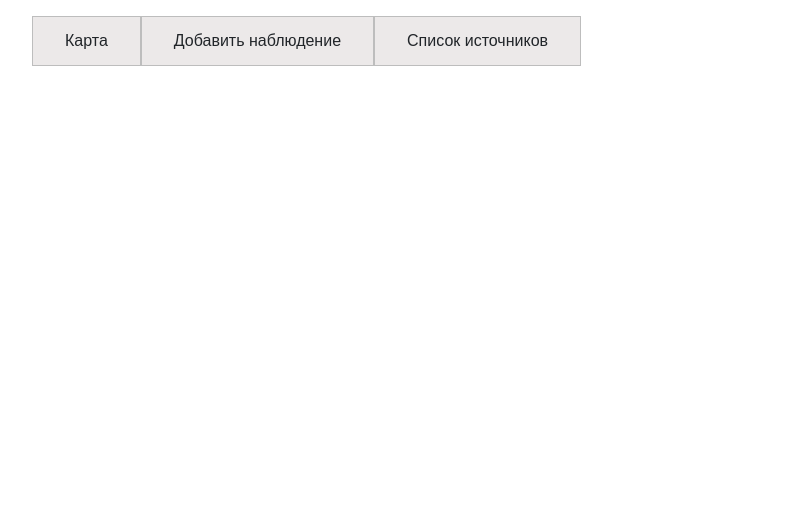
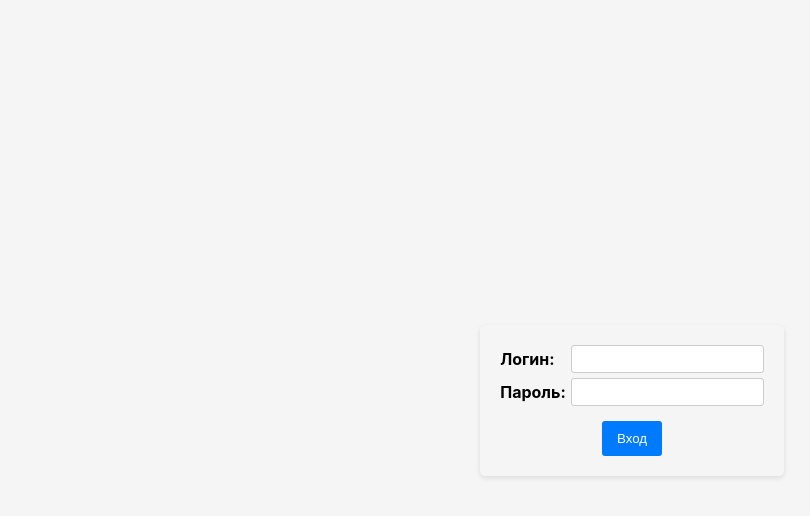
Before and after one commit to q1000treadz/lmnad_front, a React (Create React App) app: page /login in a window 1280 px wide. Shown: the top 516 px of the page, without its empty margins (8-818 px from the left). Built offline with nearby package versions, Linux system fonts and the light colour scheme.

Commit message:
feat: redesign

```diff
--- a/src/App.tsx
+++ b/src/App.jsx
@@ -9,9 +9,9 @@ import RecordUploadForm from './RecordUploadForm/RecordUploadForm';
 import DataUploader from './DataUploader/DataUploader';
 import { AppSectionEnum } from './App.enum';
 import SourcesList from './SourcesList/SourcesList';
-import { Link, Routes, Route, useNavigate } from 'react-router-dom';
+import { Routes, Route, useNavigate, Navigate  } from 'react-router-dom';
 import RecordsMap from './RecordsMap/RecordsMap';
-
+import Login from './Login/Login';
 // const App = () => {
 
 //   const [section, setSection] = useState(AppSectionEnum.MAP);
@@ -50,52 +50,56 @@ import RecordsMap from './RecordsMap/RecordsMap';
 //   </div>
 
 // )
-// };
+// };localStorage.getItem('token')
+const ProtectedRoute = ({ children }) => {
 
-function App() {
   const navigate = useNavigate()
-
-  return (
-    <div className="container">
-      <nav>
+  if (!localStorage.getItem('token')) {
+    // user is not authenticated
+    return <Navigate to="/login" />;
+  }
+  return <><nav>
         <ul>
-        <button className ="button-grey"  onClick={() => navigate("/map")}>Карта</button>
+        <button className ="button-grey" onClick={() => navigate("/map")}>Карта</button>
         <button className ="button-grey" onClick={() => navigate("/add")}>Добавить наблюдение</button>
         <button className ="button-grey" onClick={() => navigate("/sources")}>Список источников</button>
         </ul>
       </nav>
+      {children}</>;
+};
+function App() {
+
+
+  return (
+    <div className="container">
+
 
       {/* Defining routes path and rendering components as element */}
       <Routes>
-        <Route path="/" element={<RecordsMap />} />
-        <Route path="/map" element={<RecordsMap />} />
-        <Route path="/add" element={<DataUploader />} />
-        <Route path="/sources" element={<SourcesList />} />
+        <Route path="/login" element={<Login />} />
+        <Route  path="/" element={
+            <ProtectedRoute>
+              <RecordsMap />
+            </ProtectedRoute>
+          } />
+        <Route  path="/map"  element={
+            <ProtectedRoute>
+              <RecordsMap />
+            </ProtectedRoute>
+          } />
+        <Route  path="/add"  element={
+            <ProtectedRoute>
+              <DataUploader />
+            </ProtectedRoute>
+          } />
+        <Route  path="/sources"  element={
+            <ProtectedRoute>
+              <SourcesList />
+            </ProtectedRoute>
+          } />
       </Routes>
     </div>
   );
 }
 
-
-// function App() {
-//   return (
-//     <div className="App">
-//       <header className="App-header">
-//         <img src={logo} className="App-logo" alt="logo" />
-//         <p>
-//           Edit <code>src/App.tsx</code> and save to reload.
-//         </p>
-//         <a
-//           className="App-link"
-//           href="https://reactjs.org"
-//           target="_blank"
-//           rel="noopener noreferrer"
-//         >
-//           Learn React
-//         </a>
-//       </header>
-//     </div>
-//   );
-// }
-
 export default App;
--- /dev/null
+++ b/src/Login/Login.css
@@ -0,0 +1,44 @@
+.form-container {
+    display: flex;
+    justify-content: center;
+    align-items: center;
+    height: 100vh;
+    background-color: #f5f5f5;
+  }
+
+  .form {
+    display: flex;
+    flex-direction: column;
+    padding: 20px;
+    border-radius: 5px;
+    box-shadow: 0 2px 5px rgba(0, 0, 0, 0.1);
+  }
+
+  label {
+    display: flex;
+    justify-content: space-between;
+    align-items: center;
+    margin-bottom: 5px;
+    font-weight: bold;
+    width: 100%;
+  }
+  .label2 {
+    margin-right: 5px;
+  }
+  input,
+  input::placeholder {
+    padding: 5px;
+    border-radius: 3px;
+    border: 1px solid #ccc;
+    font-size: 14px;
+  }
+
+  .button2 {
+    padding: 10px 15px;
+    border-radius: 3px;
+    background-color: #007bff;
+    color: white;
+    border: none;
+    margin-top: 10px;
+    align-self: center;
+  }
--- /dev/null
+++ b/src/Login/Login.tsx
@@ -0,0 +1,42 @@
+import React, { useState } from 'react';
+import axios from 'axios';
+import { useNavigate } from 'react-router-dom';
+import './Login.css';
+
+const Login = () => {
+  const [login, setLogin] = useState('');
+  const [password, setPassword] = useState('');
+  const navigate = useNavigate();
+
+  const handleLogin = async (e: any) => {
+    e.preventDefault();
+    const user = { login, password };
+    try {
+    const res = await axios.post('http://localhost:8088/api/auth/login', user);
+    if (res.data.access_token) {
+      localStorage.setItem('token', res.data.access_token);
+      navigate('/');
+    }
+    } catch(e) {
+        alert('incorrect data');
+    }
+  };
+
+  return (
+    <div className="form-container">
+      <form className="form" onSubmit={handleLogin}>
+        <label>
+        <div className="label2">Логин: </div>
+          <input type="login" value={login} onChange={(e) => setLogin(e.target.value)} />
+        </label>
+        <label>
+          <div className="label2" >Пароль: </div>
+          <input type="password" value={password} onChange={(e) => setPassword(e.target.value)} />
+        </label>
+        <button className="button2" type="submit">Вход</button>
+      </form>
+    </div>
+  );
+};
+
+export default Login;
--- a/src/SourcesList/Sources.css
+++ b/src/SourcesList/Sources.css
@@ -1,10 +1,11 @@
-.table-sources {
+/* .table-sources {
     border-collapse: collapse;
     border: 1px;
   }
   table, th, td {
     border: 1px solid;
   }
+  */
   .page-link {
     width: 50px;
     height: 50px;
@@ -14,5 +15,39 @@
     height: 50px;
   }
   .page-item-active {
-    background-color: aqua;
+    background-color: #32be3f;
   }
+
+
+  .table-sources {
+    width: 100%;
+    border-collapse: collapse;
+  }
+
+  .table-sources th,
+  .table-sources td {
+    padding: 12px;
+    border: 1px solid #ccc;
+  }
+
+  .table-sources th {
+    background-color: #f2f2f2;
+    text-align: left;
+  }
+
+  .table-sources tr:nth-child(even) {
+    background-color: #f2f2f2;
+  }
+
+  .table-sources td:last-child {
+    text-align: center;
+  }
+
+  .table-sources a {
+    color: #007bff;
+    text-decoration: none;
+  }
+
+  .table-sources a:hover {
+    color: #0056b3;
+  }
```
